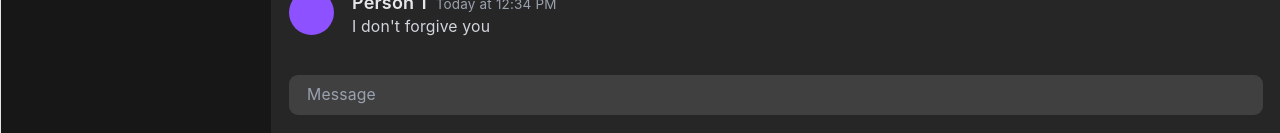
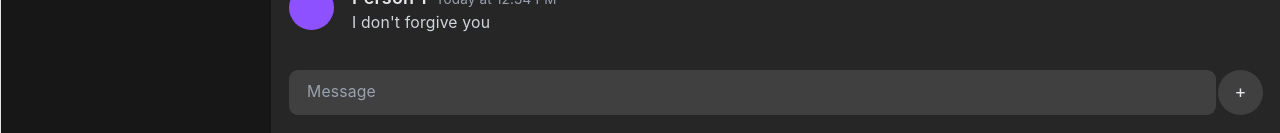
Before and after one commit to DuckTrip/Messenger-Pigeon, a React (Vite) app in the folder Frontend/message-website/: page / in a window 1280 px wide. Shown: the part 667-800 px from the top of the page. Built offline with nearby package versions, Linux system fonts and the light colour scheme.

Commit message:
added a form for text input and file input

```diff
--- a/Frontend/message-website/src/components/message-page/ChatInputBox.jsx
+++ b/Frontend/message-website/src/components/message-page/ChatInputBox.jsx
@@ -2,12 +2,25 @@ export default function ChatInputBox() {
 
   return (
     <div className="p-4 bg-neutral-800">
-      {/* Use the input element to send info to a database */}
-      <input
-        type="text"
-        placeholder="Message"
-        className="w-full rounded-lg bg-neutral-700 px-4 py-2 text-sm text-gray-200 placeholder-gray-400 focus:outline-none"
-      />
+      {/* Use the form input element to send info to a database */}
+      <form className="flex grow gap-[2px]">
+        {/* One-line textbox */}
+        <input
+          type="text"
+          placeholder="Message"
+          className="w-full rounded-lg bg-neutral-700 px-4 py-2 text-sm text-gray-200 placeholder-gray-400 focus:outline-none"
+        />
+        {/* file attachent */}
+        <label className="relative inline-flex items-center justify-center w-10 h-10 px-4 py-2 rounded-full bg-neutral-700 cursor-pointer hover:bg-neutral-800">
+          +
+          <input
+            type="file"
+            id="fileSelect"
+            name="fileSelect"
+            className="absolute inset-0 w-full h-full opacity-0 cursor-pointer"
+          />
+        </label>
+      </form>
     </div>
   )
 }
```
